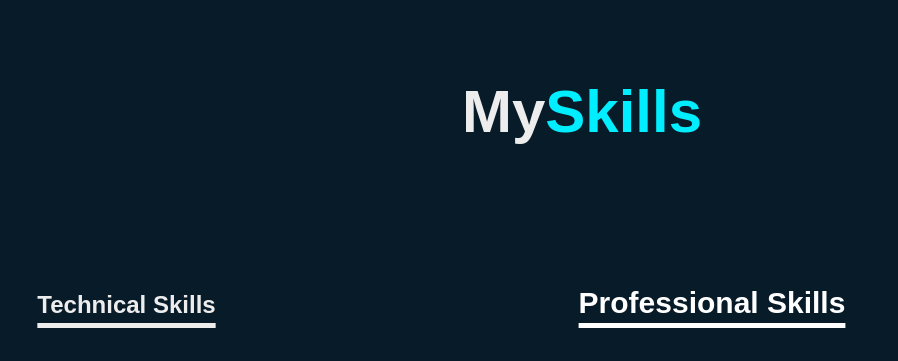
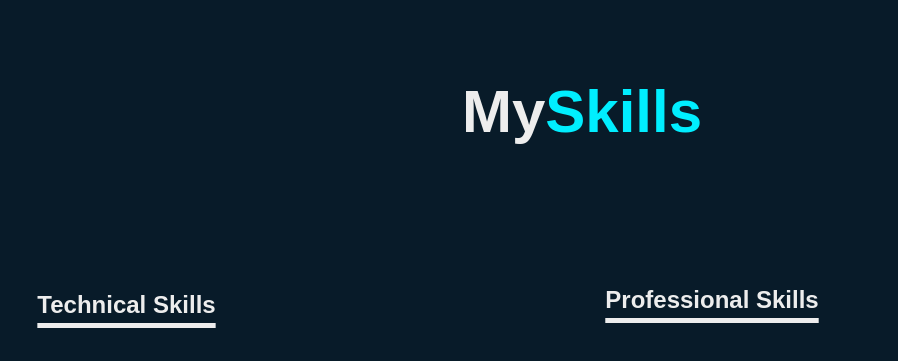
Before and after one commit to BithikaDas08/myportfoloi1234, a plain HTML site: page index.html in a window 1280 px wide. Shown: the part 2034-2395 px from the top of the page, without its empty margins (58-956 px from the left). Drawn offline with nearby package versions, Linux system fonts and the light colour scheme.

Commit message:
Update portfolio.css

```diff
--- a/portfolio.css
+++ b/portfolio.css
@@ -558,15 +558,13 @@ html {
   padding: 70px 0;
 }
 
-.heading {
-  text-align: center;
-  color: #fff;
-  font-size: 30px;
-  margin-bottom: 100px;
-  text-decoration: underline;
-  text-underline-offset: 10px;
-   text-decoration-thickness:5px;
 
+.heading{
+    text-align: center;
+    text-decoration: underline;
+    text-underline-offset: 10px;
+    text-decoration-thickness:5px;
+    margin-bottom: 50px;
 }
 
 .radial-bars {
```
